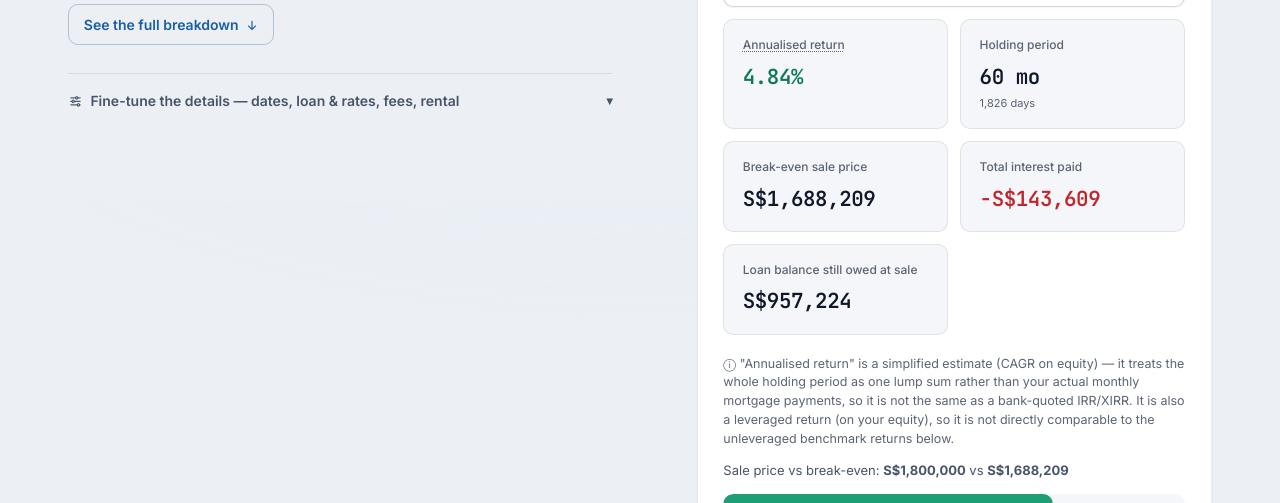
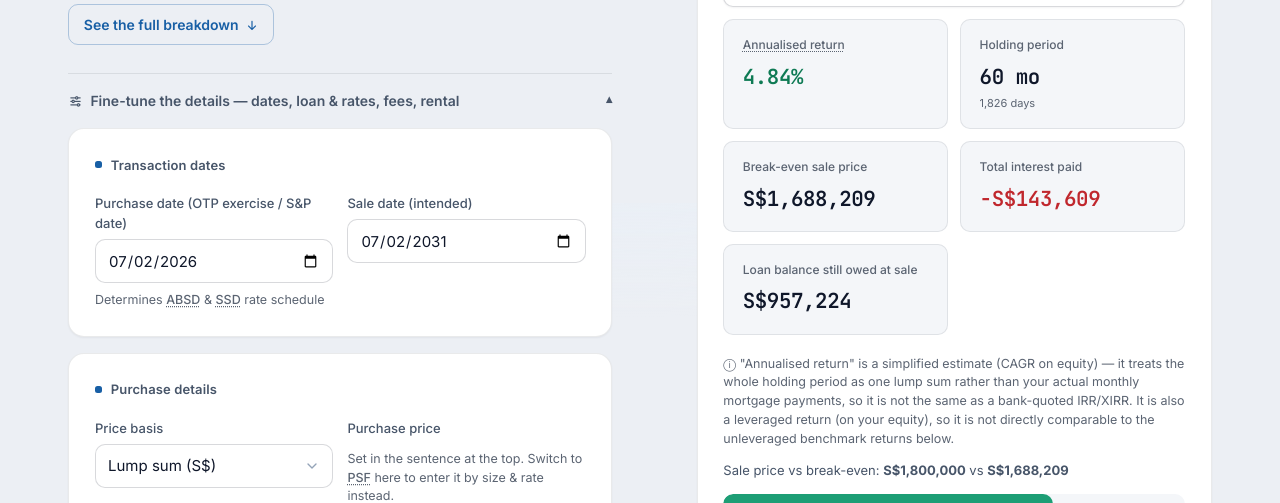
Before and after one commit to jonathanwxh-cell/sg-property-pnl, a plain HTML site: page index.html in a window 1280 px wide. Shown: the part 597-1100 px from the top of the page. Drawn offline with nearby package versions, Linux system fonts and the light colour scheme; no server answers.

Commit message:
Expand the Fine-tune details drawer by default on first load
- <details class="more-options"> now carries the open attribute, so all detailed inputs
  (dates, loan & rates, fees, valuations, rental) are visible on first load; user can still collapse it.
- Documented in HANDOFF.md section 11.

Co-Authored-By: Claude Opus 4.8 (1M context) <noreply@anthropic.com>

```diff
--- a/index.html
+++ b/index.html
@@ -544,8 +544,10 @@
 
   <button type="button" class="story-cta" onclick="calculate(true)">See the full breakdown <i class="ti ti-arrow-down" aria-hidden="true"></i></button>
 
-  <!-- ══════════════ Fine-tune drawer: every remaining detail ══════════════ -->
-  <details class="more-options">
+  <!-- Fine-tune drawer: every remaining detail. Expanded by default (open) so the full inputs are
+       visible on first load; the user can still collapse it. To restore progressive disclosure,
+       remove the `open` attribute below. -->
+  <details class="more-options" open>
     <summary><i class="ti ti-adjustments-horizontal" aria-hidden="true"></i> Fine-tune the details — dates, loan &amp; rates, fees, rental <span class="chev" aria-hidden="true">▾</span></summary>
     <div class="more-options-body">
 
```
Also changed, not shown: 1 other file.
